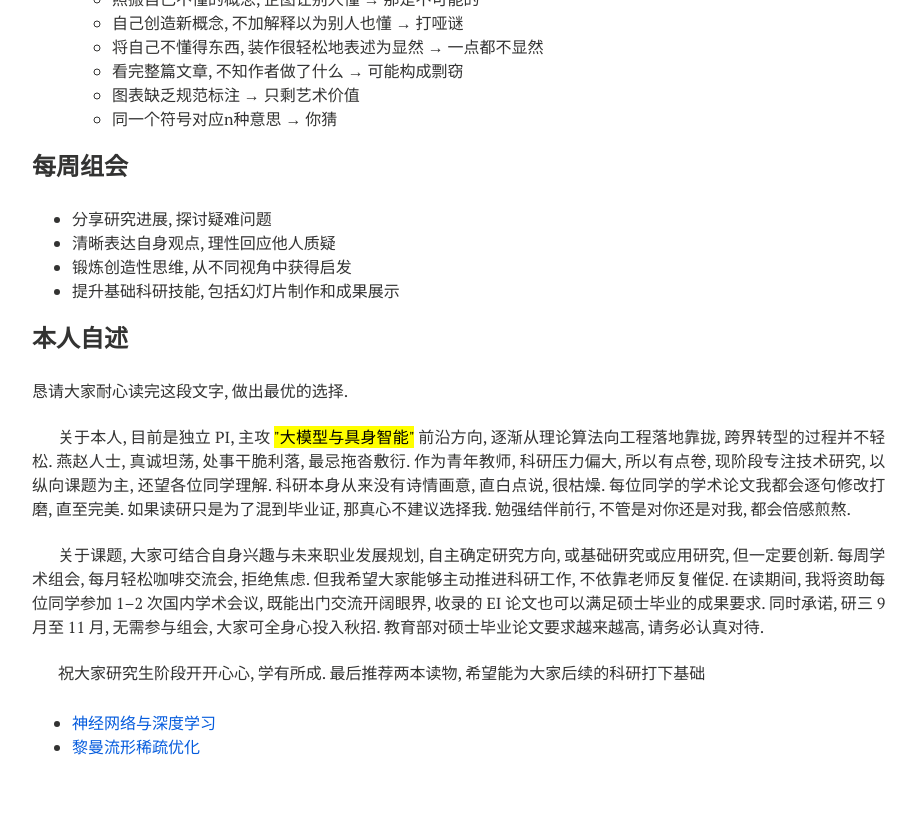
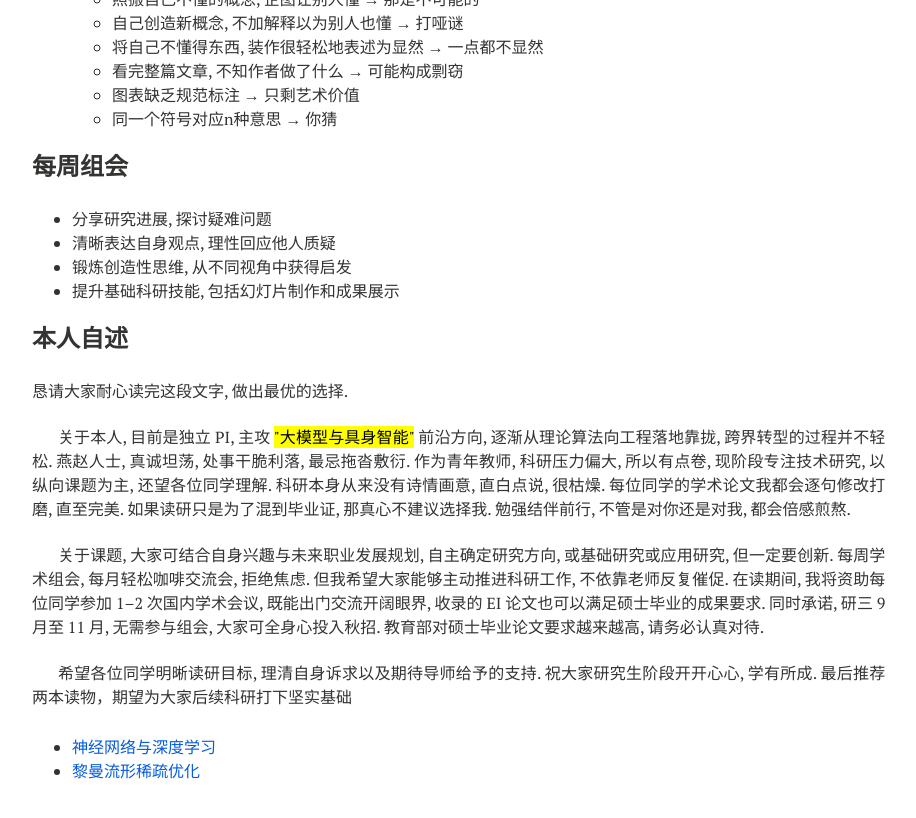
Before and after one commit to xianchaoxiu/xianchaoxiu.github.io, a Jekyll site: the page built from chinese/reading/index.md, in a window 1280 px wide and 900 px high, scrolled down 1354 px. Shown: the top 818 px of the window, without its empty margins (288-1204 px from the left). Built offline with Jekyll 4.4.1, drawn with Linux system fonts in a browser that asks for light colours; nearby versions of some CDN libraries.

Commit message:
Update index.md

```diff
--- a/chinese/reading/index.md
+++ b/chinese/reading/index.md
@@ -95,6 +95,8 @@ share: false
 教育部对硕士毕业论文要求越来越高, 请务必认真对待. <br> <br>
 
 
-祝大家研究生阶段开开心心, 学有所成. 最后推荐两本读物, 希望能为大家后续的科研打下基础
+希望各位同学明晰读研目标, 理清自身诉求以及期待导师给予的支持.
+祝大家研究生阶段开开心心, 学有所成.
+最后推荐两本读物，期望为大家后续科研打下坚实基础
 *  <a href="https://nndl.ai/nndl-v2/" class="textlink" target="_blank"> 神经网络与深度学习 </a> <br>
 *  <a href="https://xianchaoxiu.github.io/chinese/book/OPT/" class="textlink" target="_blank"> 黎曼流形稀疏优化 </a> <br><br>
```
